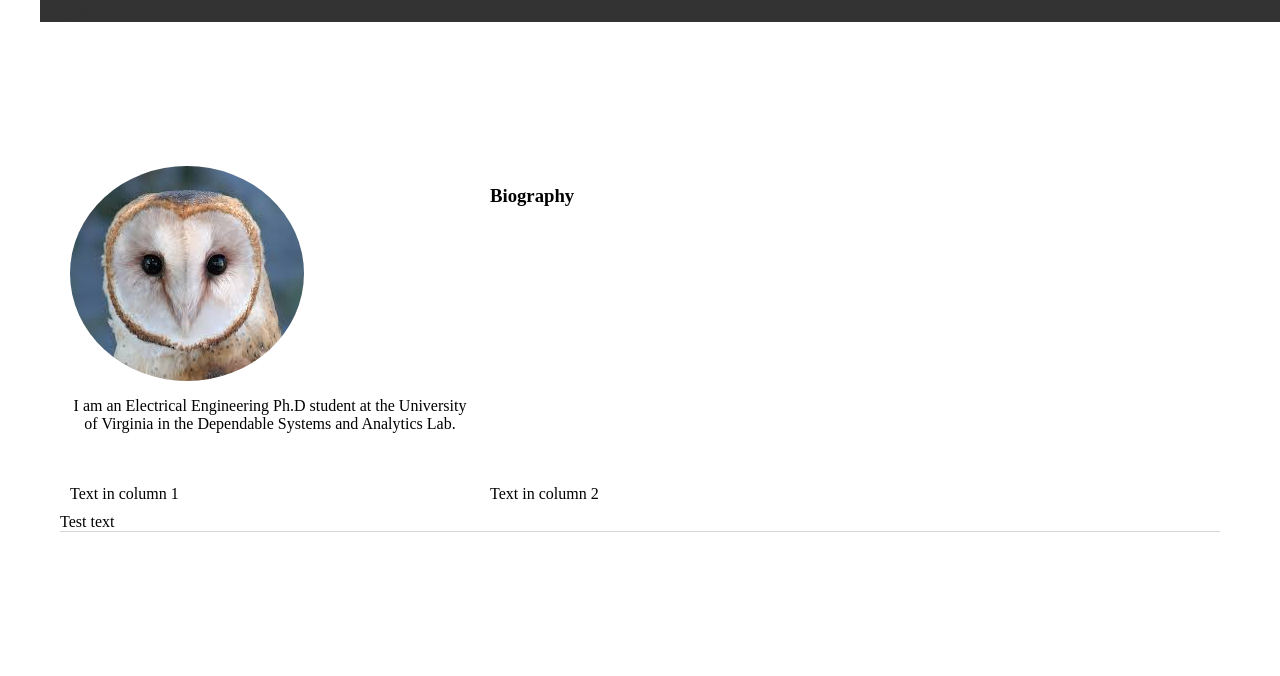
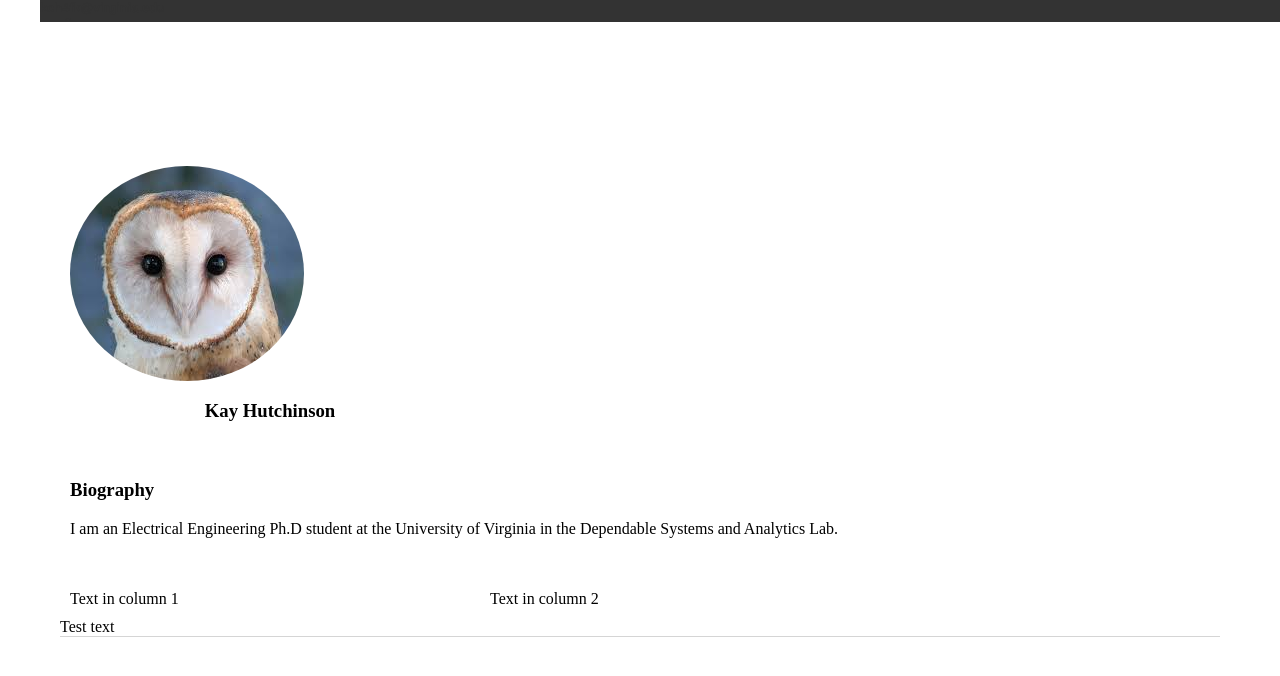
Before and after one commit to kch4fk/kch4fk.github.io, a Jekyll site: the page built from index.html, in a window 1280 px wide. Shown: the top 676 px of the page. Built offline with Jekyll 4.4.1, drawn with Linux system fonts in a browser that asks for light colours.

Commit message:
Update index.html

```diff
--- a/index.html
+++ b/index.html
@@ -6,11 +6,12 @@
 <div class="row">
 	<div class="column left">
 		<img class="image" align="center" src="https://github.com/kch4fk/kch4fk.github.io/blob/master/barn%20owl.jpg?raw=true" alt="Picture">
-		<p><center>I am an Electrical Engineering Ph.D student at the University of Virginia in the Dependable Systems and Analytics Lab.</center></p>
+		<h3><center>Kay Hutchinson</center></h3>
 	</div>
 
 	<div class="column right">
 		<h3>Biography</h3>
+		<p><center>I am an Electrical Engineering Ph.D student at the University of Virginia in the Dependable Systems and Analytics Lab.</center></p>
 	</div>
 
 </div>
```
